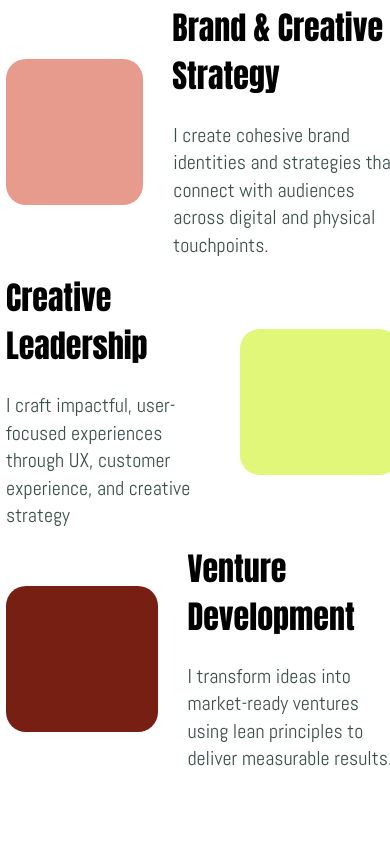
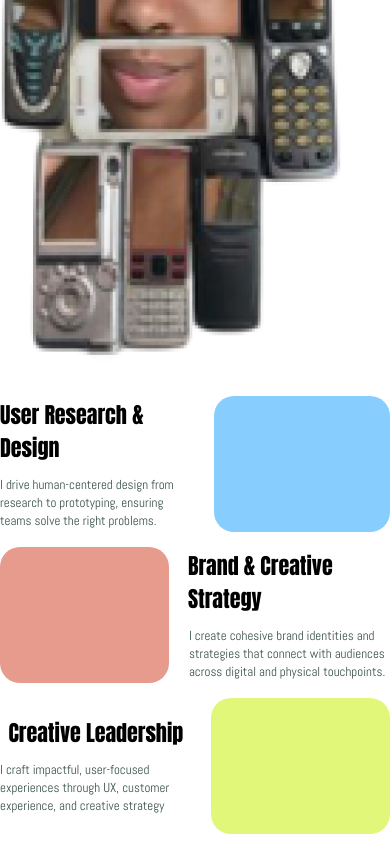
Before and after one commit to BS-Joy/unucreate-portfolio-fe, a Next.js app: page / in a window 390 px wide. Shown: the part 3020-3864 px from the top of the page. Built offline with nearby package versions, Linux system fonts and the light colour scheme; a web font is replaced by a local one.

Commit message:
what i do responsive

```diff
--- a/src/components/Home/WhatIDo.tsx
+++ b/src/components/Home/WhatIDo.tsx
@@ -3,59 +3,59 @@ import Image from 'next/image'
 
 const WhatIDo = () => {
     return (
-        <div className="flex gap-[6px] mx-auto max-w-[1257px] pb-[209px]">
+        <div className="flex flex-col lg:flex-row gap-[6px] mx-auto max-w-[1257px] pb-[209px]">
             {/* Image */}
-            <div>
+            <div className='flex items-center justify-center'>
                 <Image
                     src={WhatImg}
                     width={200}
                     height={200}
                     alt='What I do image'
-                    className='w-[601px] h-[829px]'
+                    className='w-[401px] lg:w-[601px] h-[629px] lg:h-[829px]'
                 />
             </div>
 
             {/* Content */}
-            <div className='flex flex-col gap-[15px]'>
-                <div className='flex items-center gap-[29px]'>
-                    <div className='flex flex-col items-center justify-center gap-[22px]'>
-                        <h1 className='font-anton text-[32px]'>User Research & Design</h1>
-                        <p className='font-abel text-olive text-[20px] max-w-[225px] leading-snug'>I drive human-centered design from research to prototyping, ensuring teams solve the right problems.</p>
+            <div className='flex flex-col items-center gap-[15px]'>
+                <div className='flex items-center gap-[19px] lg:gap-[29px]'>
+                    <div className='flex flex-col items-center justify-center gap-[12px] lg:gap-[22px]'>
+                        <h1 className='font-anton text-[22px] lg:text-[32px]'>User Research & Design</h1>
+                        <p className='font-abel text-olive text-[13px] lg:text-[20px] max-w-[200px] lg:max-w-[225px] leading-snug'>I drive human-centered design from research to prototyping, ensuring teams solve the right problems.</p>
                     </div>
-                    <div className='w-[197px] h-[146px] rounded-[20px] bg-lightBlue'>
+                    <div className='w-[187px] lg:w-[197px] h-[136px] lg:h-[146px] rounded-[20px] bg-lightBlue'>
 
                     </div>
                 </div>
-                <div className='flex flex-row-reverse items-center gap-[29px]'>
-                    <div className='flex flex-col items-center justify-center gap-[22px]'>
-                        <h1 className='font-anton text-[32px]'>Brand & Creative Strategy</h1>
-                        <p className='font-abel text-olive text-[20px] max-w-[225px] leading-snug'>I create cohesive brand identities and strategies that connect with audiences across digital and physical touchpoints.
+                <div className='flex flex-row-reverse items-center gap-[19px] lg:gap-[29px]'>
+                    <div className='flex flex-col items-center justify-center gap-[12px] lg:gap-[22px]'>
+                        <h1 className='font-anton text-[22px] lg:text-[32px]'>Brand & Creative Strategy</h1>
+                        <p className='font-abel text-olive text-[13px] lg:text-[20px] max-w-[200px] lg:max-w-[225px] leading-snug'>I create cohesive brand identities and strategies that connect with audiences across digital and physical touchpoints.
 
 
                         </p>
                     </div>
-                    <div className='w-[197px] h-[146px] rounded-[20px] bg-secondary'>
+                    <div className='w-[187px] lg:w-[197px] h-[136px] lg:h-[146px] rounded-[20px] bg-secondary'>
 
                     </div>
                 </div>
-                <div className='flex items-center gap-[29px]'>
-                    <div className='flex flex-col items-center justify-center gap-[22px]'>
-                        <h1 className='font-anton text-[32px]'>Creative Leadership</h1>
-                        <p className='font-abel text-olive text-[20px] max-w-[225px] leading-snug'>I craft impactful, user-focused experiences through UX, customer experience, and creative strategy
+                <div className='flex items-center gap-[19px] lg:gap-[29px]'>
+                    <div className='flex flex-col items-center justify-center gap-[12px] lg:gap-[22px]'>
+                        <h1 className='font-anton text-[22px] lg:text-[32px]'>Creative Leadership</h1>
+                        <p className='font-abel text-olive text-[13px] lg:text-[20px] max-w-[200px] lg:max-w-[225px] leading-snug'>I craft impactful, user-focused experiences through UX, customer experience, and creative strategy
 
 
                         </p>
                     </div>
-                    <div className='w-[197px] h-[146px] rounded-[20px] bg-primary'>
+                    <div className='w-[187px] lg:w-[197px] h-[136px] lg:h-[146px] rounded-[20px] bg-primary'>
 
                     </div>
                 </div>
-                <div className='flex flex-row-reverse items-center gap-[29px]'>
-                    <div className='flex flex-col items-center justify-center gap-[22px]'>
-                        <h1 className='font-anton text-[32px]'>Venture Development </h1>
-                        <p className='font-abel text-olive text-[20px] max-w-[225px] leading-snug'>I transform ideas into market-ready ventures using lean principles to deliver measurable results.</p>
+                <div className='flex flex-row-reverse items-center gap-[19px] lg:gap-[29px]'>
+                    <div className='flex flex-col items-center justify-center gap-[12px] lg:gap-[22px]'>
+                        <h1 className='font-anton text-[22px] lg:text-[32px]'>Venture Development </h1>
+                        <p className='font-abel text-olive text-[13px] lg:text-[20px] max-w-[200px] lg:max-w-[225px] leading-snug'>I transform ideas into market-ready ventures using lean principles to deliver measurable results.</p>
                     </div>
-                    <div className='w-[197px] h-[146px] rounded-[20px] bg-[#771F12]'>
+                    <div className='w-[187px] lg:w-[197px] h-[136px] lg:h-[146px] rounded-[20px] bg-[#771F12]'>
 
                     </div>
                 </div>
```
